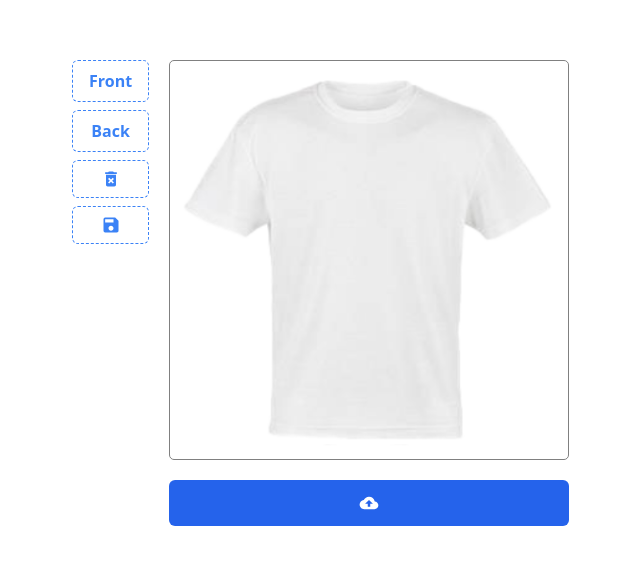
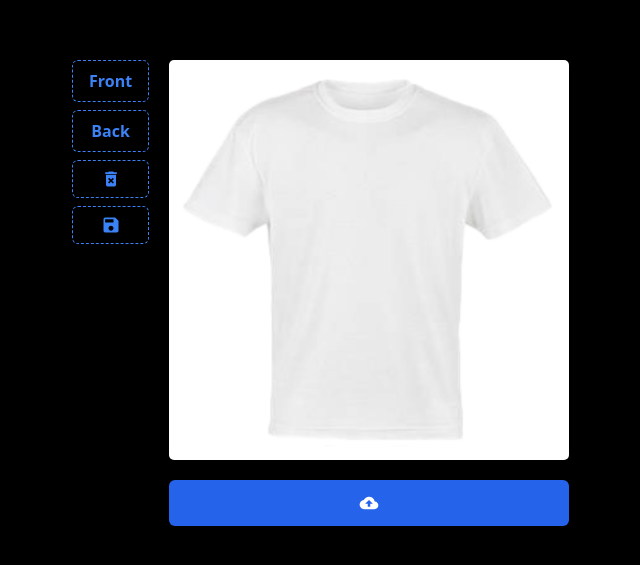
Before and after one commit to sauravhathi/t-shirt-customization, a Next.js app: page / in a window 1280 px wide. Shown: the part 107-672 px from the top of the page, without its empty margins (364-1004 px from the left). Built offline with nearby package versions, Linux system fonts and the light colour scheme.

Commit message:
Update globals.css

```diff
--- a/src/app/globals.css
+++ b/src/app/globals.css
@@ -2,25 +2,32 @@
 @tailwind components;
 @tailwind utilities;
 
+@layer base {
+  body {
+    @apply bg-black relative min-h-screen;
+  }
+}
+/*
 .konvajs-content {
-    border: 1px solid gray;
+    border: 1px solid white;
     border-radius: 5px;
     width: fit-content !important;
     height: 400px;
-}
+} */
 
 canvas {
     padding: 10px !important;
-    position: relative !important;
+    /* position: relative !important;
     top: 0;
     left: 0;
     width: auto !important;
-    height: 100% !important;
+    height: 100% !important; */
 }
 
 #front,#back {
     width: fit-content;
     height: auto;
     background-color: #fff;
+    border-radius: 5px;
     overflow: hidden;
 }
```
